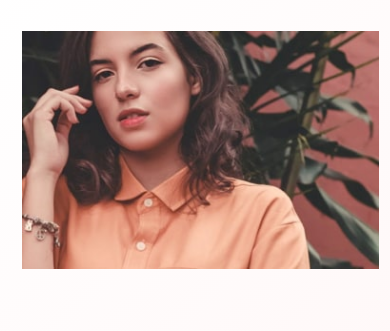
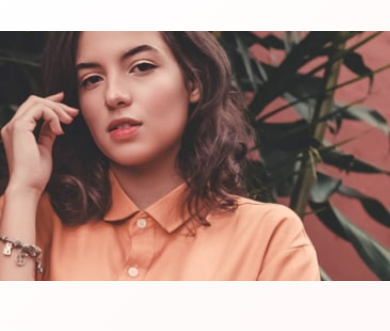
Before and after one commit to Giulo25/Base-Apparel-coming-soon-page, a plain HTML site: page index.html in a window 390 px wide. Shown: the part 53-384 px from the top of the page. Drawn offline with Linux system fonts and the light colour scheme.

Commit message:
Revert "Update style.css"
This reverts commit bc03ac0364f9fc854b290b9879074cf1c395695b.

```diff
--- a/style.css
+++ b/style.css
@@ -180,7 +180,7 @@ main {
         width: 10rem;
     }
     .coming-soon__image {
-        background: url(images/hero-mobile.jpg) top center / 35.7rem no-repeat;
+        background: url(images/hero-mobile.jpg) top center /cover no-repeat;
     }
     .bg-pattern {
         background: none;
```
